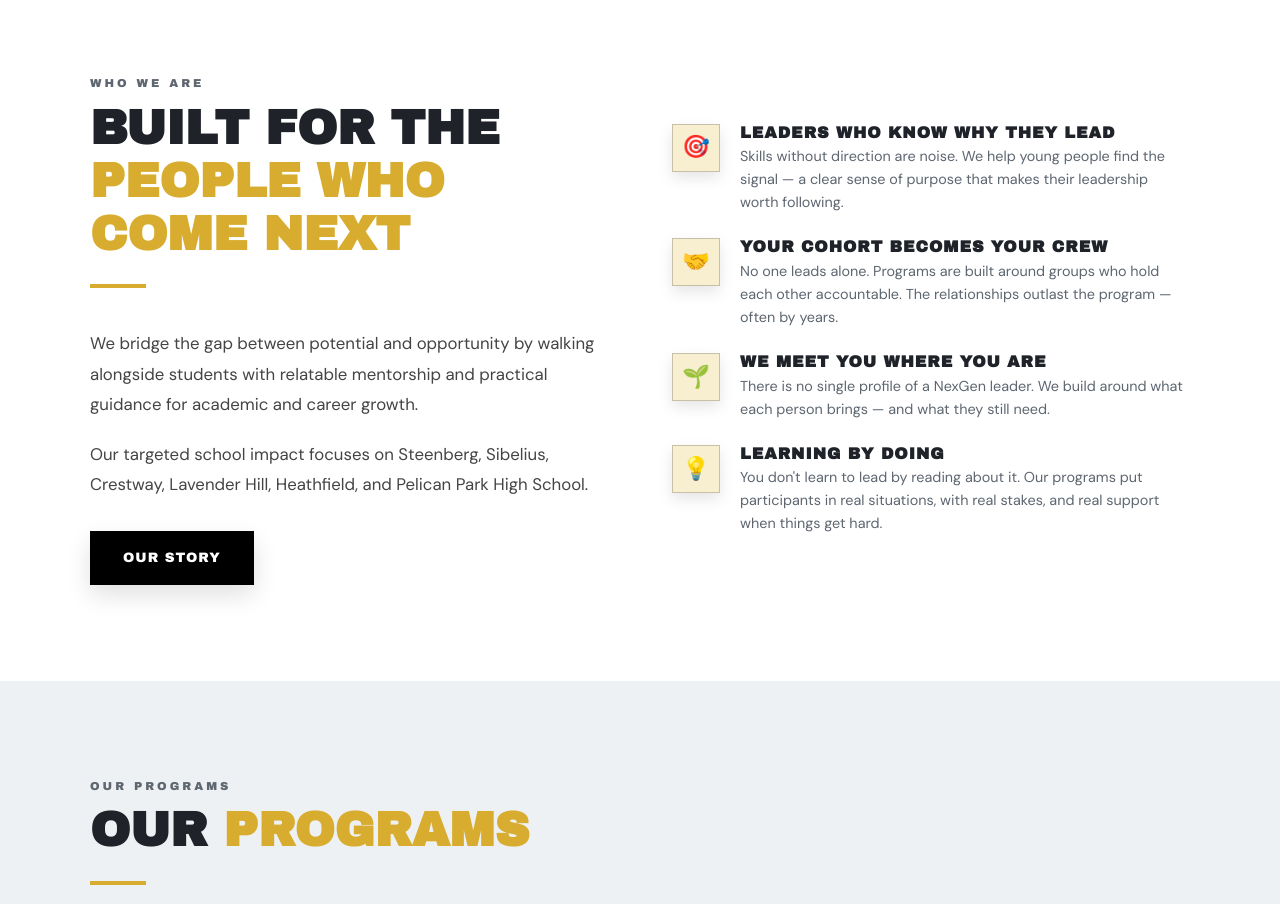
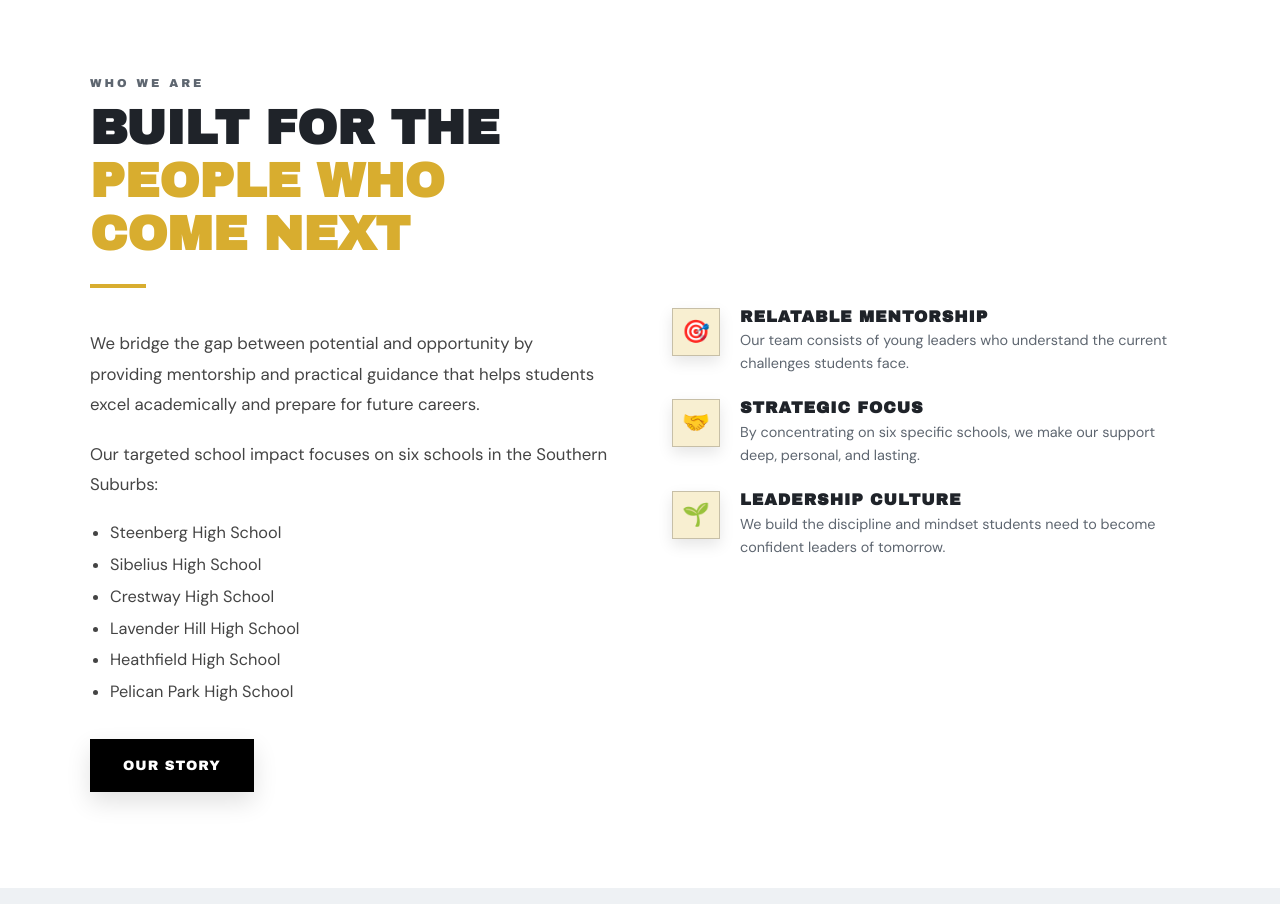
Before and after one commit to ManLikeBrandon/nexgen-coming-soon, a plain HTML site: page index.html in a window 1280 px wide. Shown: the part 1020-1924 px from the top of the page. Drawn offline with Linux system fonts and the light colour scheme.

Commit message:
New Updates

```diff
--- a/css/styles.css
+++ b/css/styles.css
@@ -859,6 +859,19 @@ button[disabled] {
 .prose-mb2 { margin-bottom: 2rem; }
 .prose-mb3 { margin-bottom: 3rem; }
 
+.school-list {
+    list-style: disc;
+    margin: 0 0 2rem 1.25rem;
+    padding: 0;
+}
+
+.school-list li {
+    font-size: 1.02rem;
+    line-height: 1.75;
+    color: #444;
+    margin-bottom: 0.2rem;
+}
+
 /* Centred section header block */
 .section-center-wrap {
     max-width: 680px;
--- a/index.html
+++ b/index.html
@@ -7,10 +7,8 @@
     <meta name="description" content="The NexGen Leaders Foundation develops young leaders through structured programs, mentorship, and community. Based in South Africa.">
     <link href="https://fonts.googleapis.com/css2?family=Archivo+Black&family=DM+Sans:ital,opsz,wght@0,9..40,400;0,9..40,500;1,9..40,400&family=Permanent+Marker&display=swap" rel="stylesheet">
     <link rel="stylesheet" href="css/styles.css">
-    <script src="js/cms-config.js"></script>
-    <script src="js/content-loader.js" defer></script>
 </head>
-<body data-page="main">
+<body>
 
 <!-- ============ NAVIGATION ============ -->
 <nav class="nav" id="main-nav">
@@ -34,12 +32,12 @@
 <!-- ============ HERO ============ -->
 <section class="hero">
     <div class="hero-inner">
-        <span class="hero-eyebrow" data-region="heroEyebrow">Rise. Lead. Succeed.</span>
-        <h1 data-region="heroTitle" data-render="html">Empowering<br><span class="hl">Future</span><br>Leaders</h1>
-        <p class="hero-sub" data-region="heroSubtitle">
-            The NexGen Leaders Foundation is a non-profit company of young professionals and
-            emerging leaders dedicated to empowering youth in the Southern Suburbs through
-            mentorship, educational support, and leadership development.
+        <span class="hero-eyebrow">Rise. Lead. Succeed.</span>
+        <h1>Empowering<br><span class="hl">Future</span><br>Leaders</h1>
+        <p class="hero-sub">
+            The NexGen Leaders Foundation (NGL) is a non-profit company driven by a team of
+            young professionals and emerging leaders dedicated to empowering youth in local
+            communities across the Southern Suburbs.
         </p>
         <div class="hero-actions">
             <a href="programs.html" class="btn btn-primary btn-lg">Explore Our Programs</a>
@@ -75,17 +73,24 @@
     <div class="section-inner">
         <div class="two-col">
             <div>
-                <span class="section-eyebrow" data-region="missionEyebrow">Who We Are</span>
-                <h2 class="section-title" data-region="missionTitle" data-render="html">Built for the <span class="accent">People Who Come Next</span></h2>
+                <span class="section-eyebrow">Who We Are</span>
+                <h2 class="section-title">Built for the <span class="accent">People Who Come Next</span></h2>
                 <div class="section-bar"></div>
-                <p class="prose" data-region="missionBodyOne">
-                    We bridge the gap between potential and opportunity by walking alongside students
-                    with relatable mentorship and practical guidance for academic and career growth.
+                <p class="prose">
+                    We bridge the gap between potential and opportunity by providing mentorship and
+                    practical guidance that helps students excel academically and prepare for future careers.
                 </p>
-                <p class="prose prose-mb2" data-region="missionBodyTwo">
-                    Our targeted school impact focuses on Steenberg, Sibelius, Crestway, Lavender Hill,
-                    Heathfield, and Pelican Park High School.
+                <p class="prose">
+                    Our targeted school impact focuses on six schools in the Southern Suburbs:
                 </p>
+                <ul class="school-list prose-mb2">
+                    <li>Steenberg High School</li>
+                    <li>Sibelius High School</li>
+                    <li>Crestway High School</li>
+                    <li>Lavender Hill High School</li>
+                    <li>Heathfield High School</li>
+                    <li>Pelican Park High School</li>
+                </ul>
                 <a href="about.html" class="btn btn-black">Our Story</a>
             </div>
             <div>
@@ -93,29 +98,22 @@
                     <div class="value-item">
                         <div class="value-icon">🎯</div>
                         <div class="value-text">
-                            <h4>Leaders Who Know Why They Lead</h4>
-                            <p>Skills without direction are noise. We help young people find the signal — a clear sense of purpose that makes their leadership worth following.</p>
+                            <h4>Relatable Mentorship</h4>
+                            <p>Our team consists of young leaders who understand the current challenges students face.</p>
                         </div>
                     </div>
                     <div class="value-item">
                         <div class="value-icon">🤝</div>
                         <div class="value-text">
-                            <h4>Your Cohort Becomes Your Crew</h4>
-                            <p>No one leads alone. Programs are built around groups who hold each other accountable. The relationships outlast the program — often by years.</p>
+                            <h4>Strategic Focus</h4>
+                            <p>By concentrating on six specific schools, we make our support deep, personal, and lasting.</p>
                         </div>
                     </div>
                     <div class="value-item">
                         <div class="value-icon">🌱</div>
                         <div class="value-text">
-                            <h4>We Meet You Where You Are</h4>
-                            <p>There is no single profile of a NexGen leader. We build around what each person brings — and what they still need.</p>
-                        </div>
-                    </div>
-                    <div class="value-item">
-                        <div class="value-icon">💡</div>
-                        <div class="value-text">
-                            <h4>Learning By Doing</h4>
-                            <p>You don't learn to lead by reading about it. Our programs put participants in real situations, with real stakes, and real support when things get hard.</p>
+                            <h4>Leadership Culture</h4>
+                            <p>We build the discipline and mindset students need to become confident leaders of tomorrow.</p>
                         </div>
                     </div>
                 </div>
@@ -130,7 +128,7 @@
         <span class="section-eyebrow">Our Programs</span>
         <h2 class="section-title">Our <span class="accent">Programs</span></h2>
         <div class="section-bar"></div>
-        <p class="section-lead" data-region="programsLead">
+        <p class="section-lead">
             We don't just advocate for change - we facilitate it through practical programs built for student growth.
         </p>
         <div class="cards-grid">
@@ -172,7 +170,7 @@
 <!-- ============ PULL QUOTE ============ -->
 <div class="pull-quote">
     <blockquote>
-        <p data-region="quoteHtml" data-render="html">"The world doesn't need more followers.<br>It needs <span class="hl">leaders who know why they lead.</span>"</p>
+        <p>"The world doesn't need more followers.<br>It needs <span class="hl">leaders who know why they lead.</span>"</p>
         <cite>— NexGen Leaders Foundation</cite>
     </blockquote>
 </div>
@@ -184,7 +182,7 @@
             <span class="section-eyebrow">Join the Movement</span>
             <h2 class="section-title">There's a Place <span class="accent">For You Here</span></h2>
             <div class="section-bar section-bar-center"></div>
-            <p class="prose prose-mb3" data-region="joinMovementBody">
+            <p class="prose prose-mb3">
                 Whether you want to join as a student, mentor, volunteer, or partner,
                 there is a meaningful way to contribute to the work we are building.
             </p>
@@ -214,8 +212,8 @@
 
 <!-- ============ DONATE CTA ============ -->
 <div class="cta-section">
-    <h2 data-region="donateCtaTitle" data-render="html">Every Rand You Give<br>Builds a Leader</h2>
-    <p data-region="donateCtaBody">
+    <h2>Every Rand You Give<br>Builds a Leader</h2>
+    <p>
         Donations support mentorship sessions, student support activities,
         and the growth of our youth leadership programs.
     </p>
```
